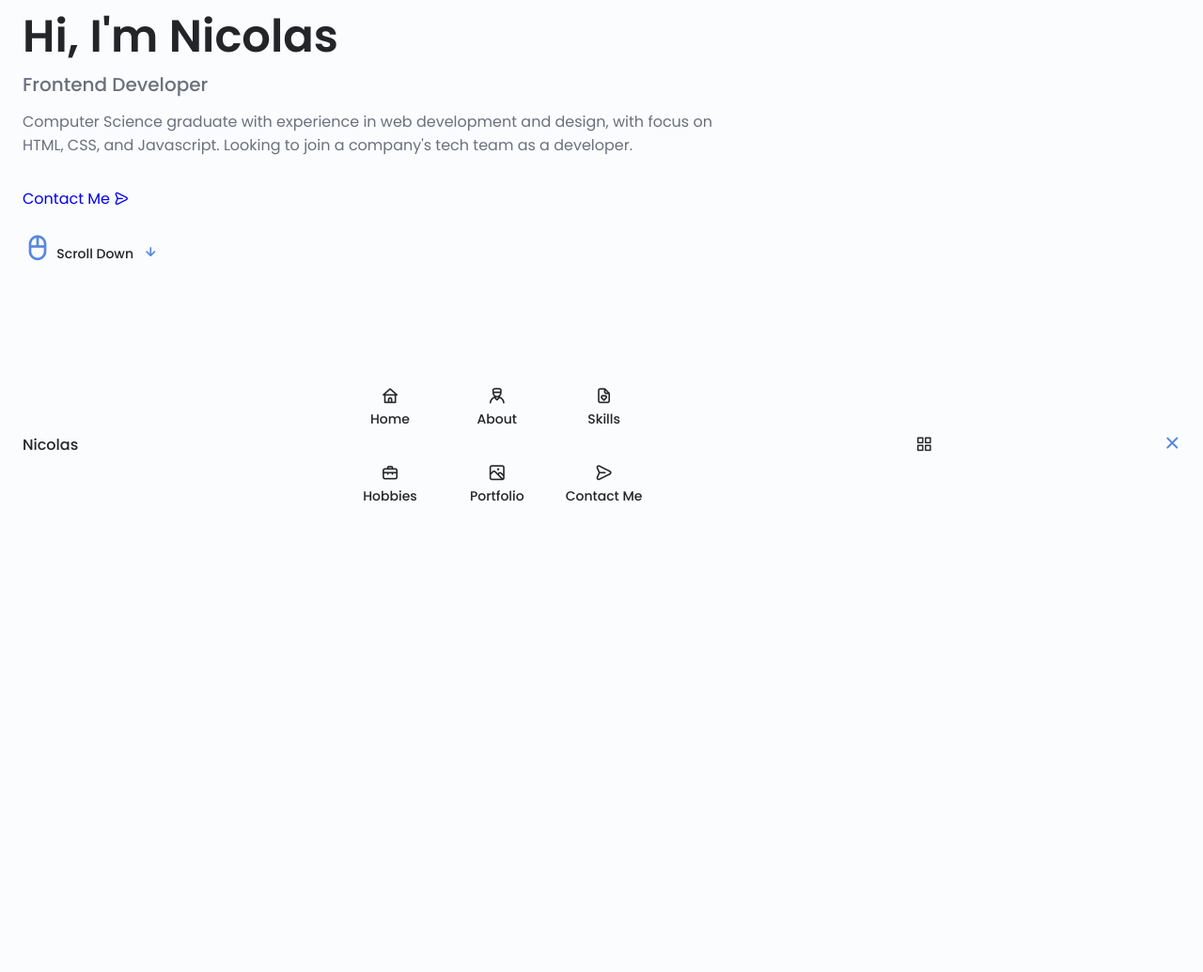
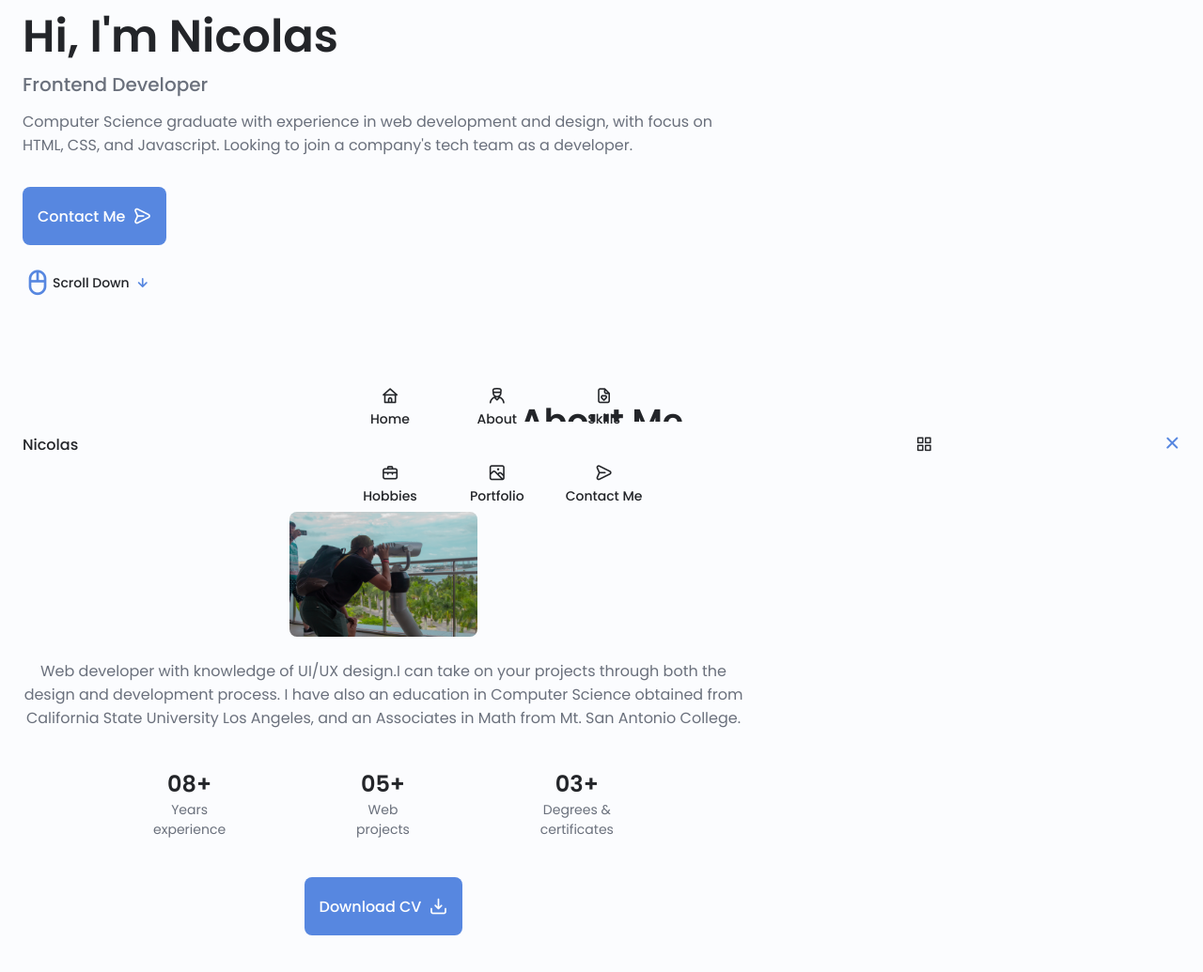
Before and after one commit to nicocoa10/personal_portfolio_2022, a website: page responsive-portfolio-website/index.html in a window 1280 px wide. Shown: the part 303-1338 px from the top of the page at 94% size. Drawn offline with nearby package versions, Linux system fonts and the light colour scheme.

Commit message:
about me section

```diff
--- a/responsive-portfolio-website/assets/css/styles.css
+++ b/responsive-portfolio-website/assets/css/styles.css
@@ -345,10 +345,74 @@ img {
 
 /*==================== BUTTONS ====================*/
 
+.button {
+  display: inline-block;
+  background-color: var(--first-color) ;
+  color: #fff;
+  padding: 1rem;
+  border-radius: .5rem;
+  font-weight: var(--font-medium);
+
+}
+
+.button:hover {
+
+  background-color: var(--first-color-alt) ;
+
+}
+
+.button__icon{
+  font-size: 1.25rem;
+  margin-left: var(--mb-0-5);
+  transition: .3s;
+}
+
+.button--flex{
+  display: inline-flex;
+  align-items: center;
+}
+
 
 /*==================== ABOUT ====================*/
+  .about__img{
+    width: 200px;
+    border-radius: .5rem ;
+    justify-self: center;
+    align-self: center;
 
+  }
 
+  .about__description{
+    text-align: center;
+    margin-bottom: var(--mb-2-5);
+  }
+
+  .about__info{
+    display: flex;
+    justify-content: space-evenly;
+    margin-bottom: var(--mb-2-5);
+  }
+
+  .about__info-title{
+    font-size: var(--h2-font-size);
+    font-weight: var(--font-semi-bold);
+    color:var(--title-color) ;
+  }
+  .about__info-name{
+    font-size: var(--small-font-size);
+  }
+
+  .about__info-title, .about__info-name{
+    display: block;
+    text-align: center;
+  }
+
+  .about__buttons{
+
+    display: flex;
+    justify-content: center;
+
+  }
 /*==================== SKILLS ====================*/
 
 
--- a/responsive-portfolio-website/index.html
+++ b/responsive-portfolio-website/index.html
@@ -159,6 +159,45 @@
             <!--==================== ABOUT ====================-->
             <section class="about section" id="about">
 
+                <h2 class="section__title">About Me</h2>
+                <span class="section__subtitle">My introduction</span>
+
+
+                <div class="about__container container grid">
+                    <img src="assets/img/about2.png" alt="" class="about__img">
+
+                    <div class="about__data">
+
+                        <p class="about__description">Web developer with knowledge of UI/UX design.I can take on your projects through both the design and development process.
+                            I have also an education in Computer Science obtained from California State University Los Angeles, and an Associates in Math from Mt. San Antonio College.</p>
+
+                        <div class="about__info">
+                            <div>
+                                <span class="about__info-title">08+</span>
+                                <span class="about__info-name">Years <br> experience</span>
+                            </div>
+                            <div>
+                                <span class="about__info-title">05+</span>
+                                <span class="about__info-name">Web <br> projects</span>
+                            </div>
+                            <div>
+                                <span class="about__info-title">03+</span>
+                                <span class="about__info-name">Degrees & <br> certificates</span>
+                            </div>
+                        </div>
+
+                        <div class="about__buttons">
+                            <a download=""href="assets/pdf/nicolas_ojeda_gbd.pdf" class="button button--flex">
+
+                                Download CV<i class="uil uil-import button__icon"></i>
+                            </a>
+                        </div>
+                        </div>
+
+                </div>
+
+
+
             </section>
 
             <!--==================== SKILLS ====================-->
```
Also changed, not shown: responsive-portfolio-website/assets/img/about2.png (added).
